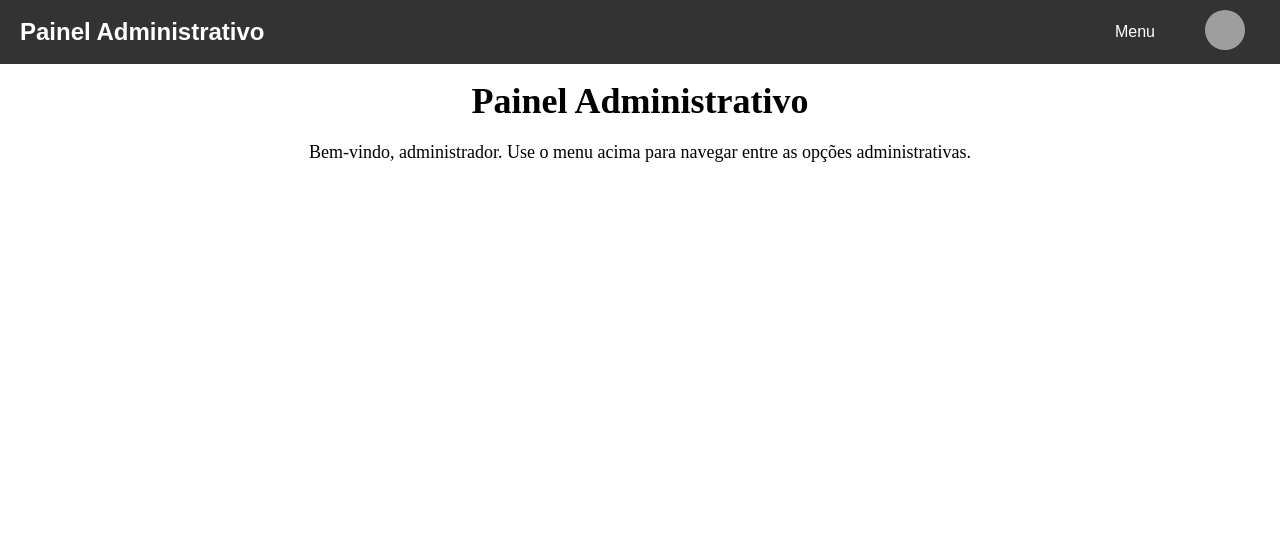
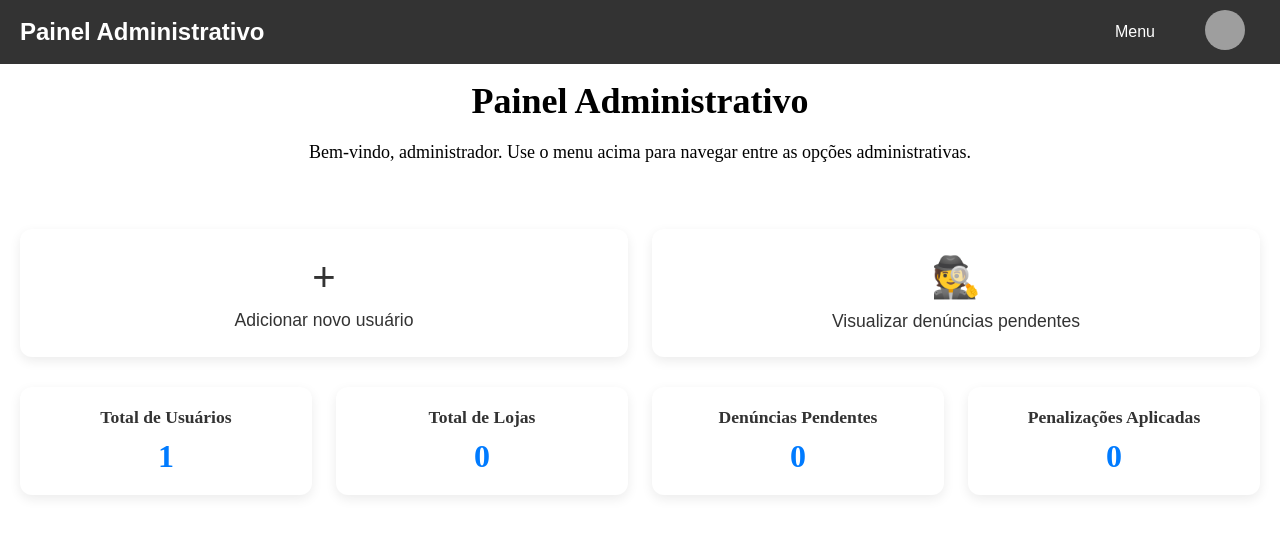
Before and after one commit to BabbingtonnJR/PromoSearch, a PHP site: page /PromoSearch/index_adm.php in a window 1280 px wide. Shown: the top 536 px of the page. Run offline with PHP 8.4, Linux system fonts and the light colour scheme; the visitor is signed in with stand-in values (Sample User, id 1); data that the repository does not hold is empty; grey boxes are pictures that could not be loaded.

Commit message:
dashboard e atalhos rápidos no index_adm.php

```diff
--- a/index_adm.php
+++ b/index_adm.php
@@ -7,7 +7,20 @@ if (!isset($_SESSION['id_usuario']) || $_SESSION['tipo'] !== 'Administrador') {
 }
 
 include "connection.php";
+
+$sql = "SELECT COUNT(*) FROM Usuario";
+$totalUsuarios = $conn->query($sql)->fetch_row()[0];
+
+$sql = "SELECT COUNT(*) FROM Loja";
+$totalLojas = $conn->query($sql)->fetch_row()[0];
+
+$sql = "SELECT COUNT(*) FROM Denuncia WHERE estado = 0";
+$denunciasPendentes = $conn->query($sql)->fetch_row()[0];
+
+$sql = "SELECT COUNT(*) FROM Registro";
+$penalizacoesTotal = $conn->query($sql)->fetch_row()[0];
 ?>
+
 
 <!DOCTYPE html>
 <html lang="pt-br">
@@ -32,6 +45,78 @@ include "connection.php";
             font-family: arial;
             text-decoration: none;
             color: white;
+        }
+
+        .dashboard-cards {
+            display: grid;
+            grid-template-columns: repeat(auto-fit, minmax(200px, 1fr));
+            gap: 1.5rem;
+            margin-top: 30px;
+        }
+
+        .card {
+            background-color: #ffffff;
+            padding: 20px;
+            border-radius: 12px;
+            box-shadow: 0 4px 12px rgba(0, 0, 0, 0.08);
+            text-align: center;
+            transition: transform 0.2s;
+        }
+
+        .card:hover {
+            transform: translateY(-5px);
+        }
+
+        .card h3 {
+            margin-bottom: 10px;
+            font-size: 1.1rem;
+            color: #333;
+        }
+
+        .card p {
+            font-size: 2rem;
+            font-weight: bold;
+            color: #007bff;
+        }
+
+        .quick-actions {
+            display: grid;
+            grid-template-columns: repeat(auto-fit, minmax(250px, 1fr));
+            gap: 1.5rem;
+            margin: 30px 0;
+        }
+
+        .quick-action-card {
+            background-color: #ffffff;
+            padding: 25px;
+            border-radius: 12px;
+            box-shadow: 0 4px 12px rgba(0, 0, 0, 0.08);
+            text-align: center;
+            transition: all 0.3s ease;
+            text-decoration: none;
+            color: #333;
+            display: flex;
+            flex-direction: column;
+            align-items: center;
+            justify-content: center;
+            min-height: 120px;
+        }
+
+        .quick-action-card:hover {
+            transform: translateY(-5px);
+            box-shadow: 0 6px 16px rgba(0, 0, 0, 0.12);
+            background-color: #f8f9fa;
+        }
+
+        .quick-action-card .icon {
+            font-size: 2.5rem;
+            margin-bottom: 10px;
+            display: block;
+        }
+
+        .quick-action-card .label {
+            font-size: 1.1rem;
+            font-weight: 500;
         }
     </style>
 </head>
@@ -64,6 +149,38 @@ include "connection.php";
     <div class="content">
         <h1>Painel Administrativo</h1>
         <p>Bem-vindo, administrador. Use o menu acima para navegar entre as opções administrativas.</p>
+        <br><br>
+
+        <div class="quick-actions">
+            <a href="adicionar_usuario.php" class="quick-action-card">
+                <span class="icon">+</span>
+                <span class="label">Adicionar novo usuário</span>
+            </a>
+            <a href="visualizar_denuncias.php" class="quick-action-card">
+                <span class="icon">🕵️</span>
+                <span class="label">Visualizar denúncias pendentes</span>
+            </a>
+        </div>
+
+        <div class="dashboard-cards">
+            <div class="card">
+                <h3>Total de Usuários</h3>
+                <p><?php echo $totalUsuarios; ?></p>
+            </div>
+            <div class="card">
+                <h3>Total de Lojas</h3>
+                <p><?php echo $totalLojas; ?></p>
+            </div>
+            <div class="card">
+                <h3>Denúncias Pendentes</h3>
+                <p><?php echo $denunciasPendentes; ?></p>
+            </div>
+            <div class="card">
+                <h3>Penalizações Aplicadas</h3>
+                <p><?php echo $penalizacoesTotal; ?></p>
+            </div>
+        </div>
+
     </div>
 </body>
 </html>
```
Also changed, not shown: styles_adm.css (line endings or trailing spaces).
